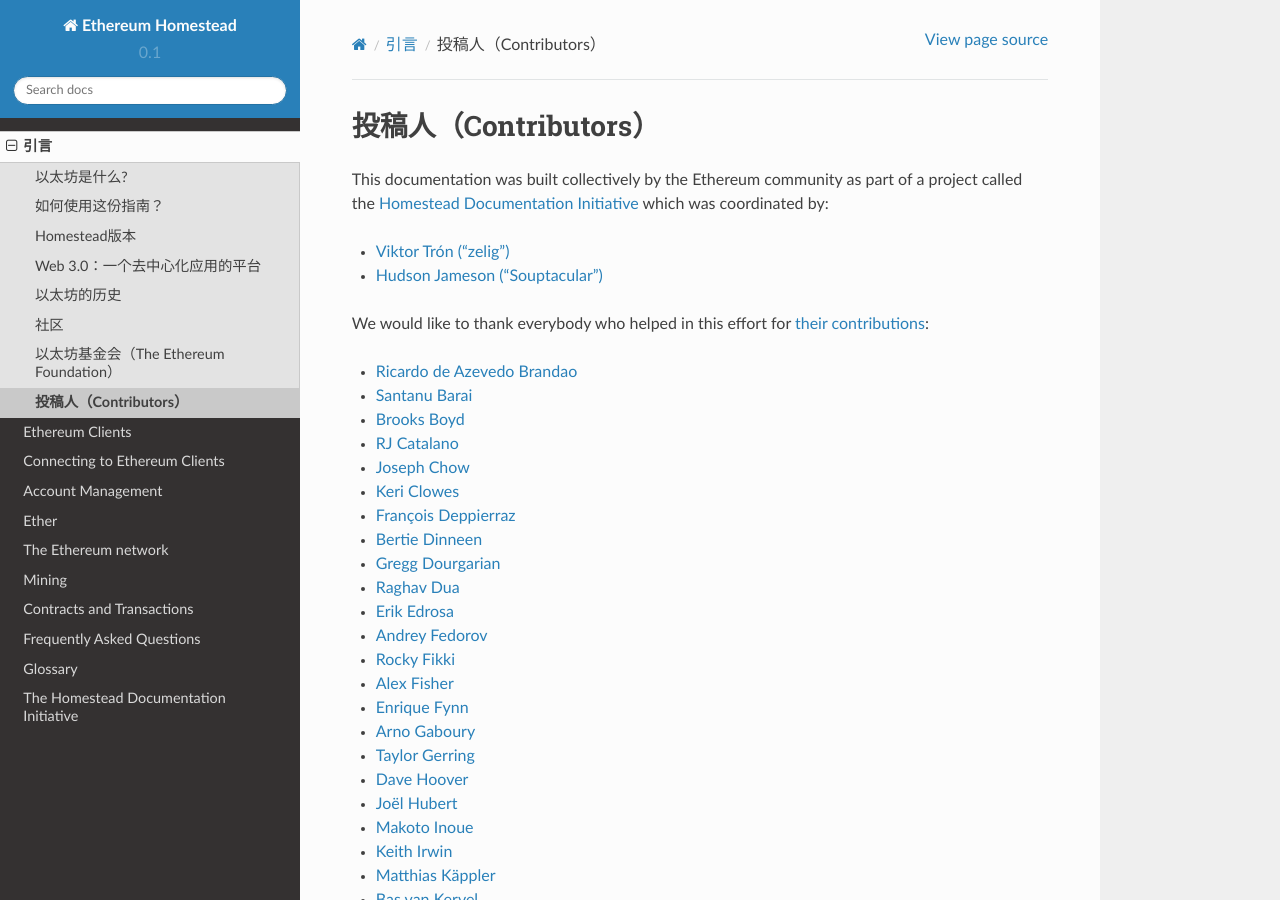
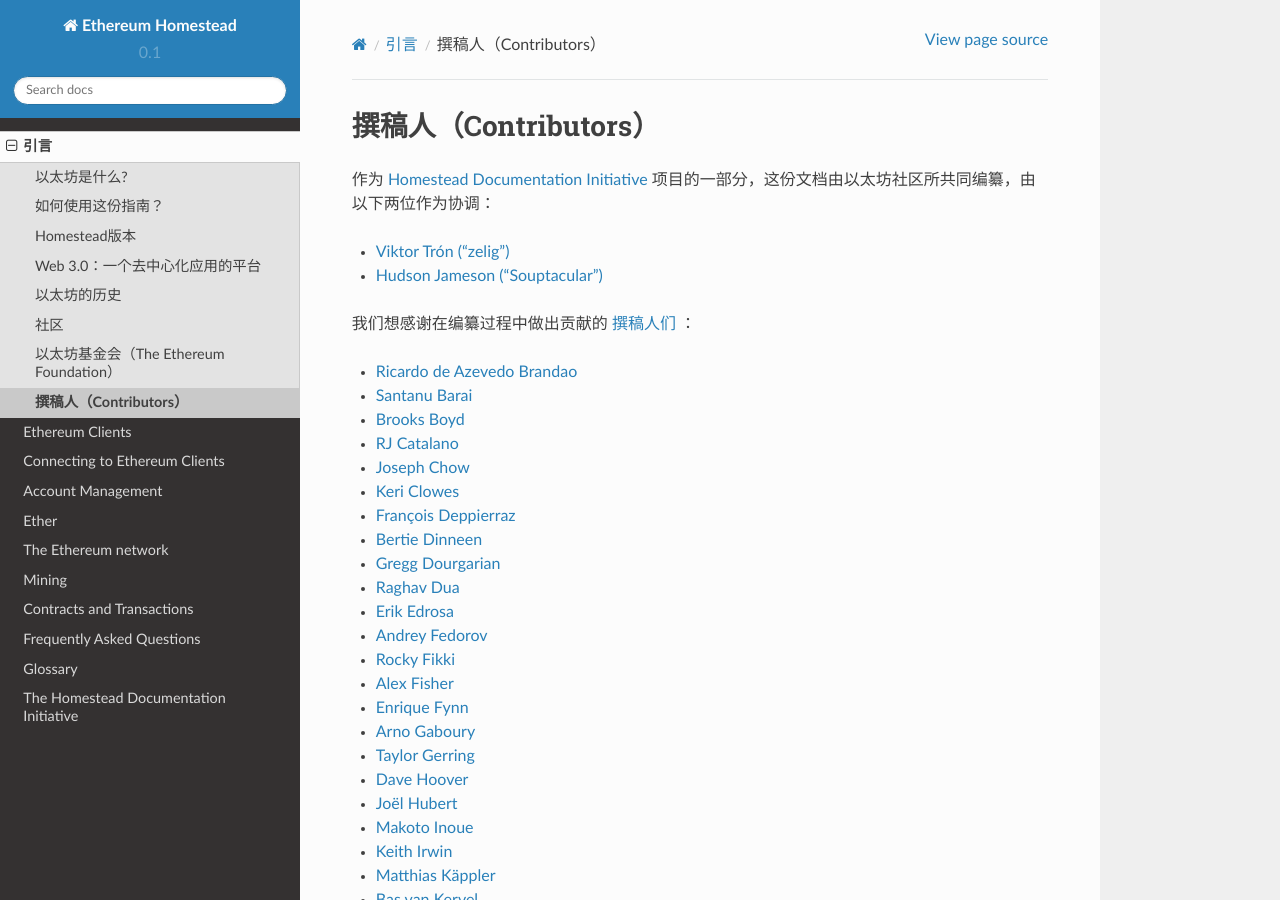
Before and after one commit to riversyang/homestead-guide-cn, a Sphinx documentation site: the page built from source/introduction/contributors.rst, in a window 1280 px wide and 900 px high. Built offline with Sphinx 7.4.7 and the Read the Docs theme 2.0.0, drawn with Linux system fonts in a browser that asks for light colours; some of the changed text lies outside the part shown.

Commit message:
Complete translation of contributors section.

```diff
--- a/source/introduction/contributors.rst
+++ b/source/introduction/contributors.rst
@@ -1,18 +1,14 @@
 .. _contributors:
 
 ********************************************************************************
-投稿人（Contributors）
+撰稿人（Contributors）
 ********************************************************************************
-
-This documentation was built collectively by the Ethereum community as part of
-a project called the
-`Homestead Documentation Initiative <https://www.reddit.com/r/ethereum/comments/45116k/call_to_action_homestead_documentation_initiative/>`_
-which was coordinated by:
+作为 `Homestead Documentation Initiative <https://www.reddit.com/r/ethereum/comments/45116k/call_to_action_homestead_documentation_initiative/>`_ 项目的一部分，这份文档由以太坊社区所共同编纂，由以下两位作为协调：
 
 - `Viktor Trón ("zelig") <https://github.com/zelig>`_
 - `Hudson Jameson ("Souptacular") <https://github.com/Souptacular>`_
 
-We would like to thank everybody who helped in this effort for `their contributions <https://github.com/ethereum/homestead-guide/graphs/contributors>`_:
+我们想感谢在编纂过程中做出贡献的 `撰稿人们 <https://github.com/ethereum/homestead-guide/graphs/contributors>`_ ：
 
 - `Ricardo de Azevedo Brandao <https://github.com/programonauta>`_
 - `Santanu Barai <https://github.com/0mkara>`_
@@ -71,7 +67,7 @@
 - `Weiyang Zhu <https://github.com/ZhuWeiyang>`_
 - `Will Zeng <https://github.com/willzeng>`_
 
-And these pseudonymous contributors:
+以及这些匿名的撰稿人：
 
 - `12v <https://github.com/12v>`_
 - `ana0 <https://github.com/ana0>`_
```
